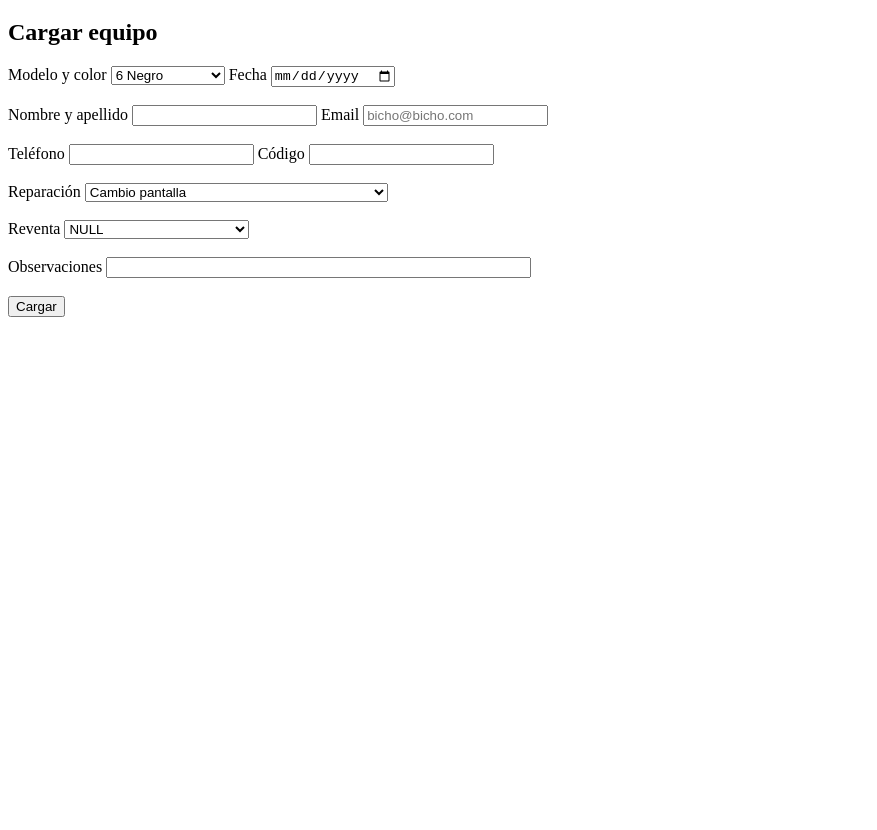
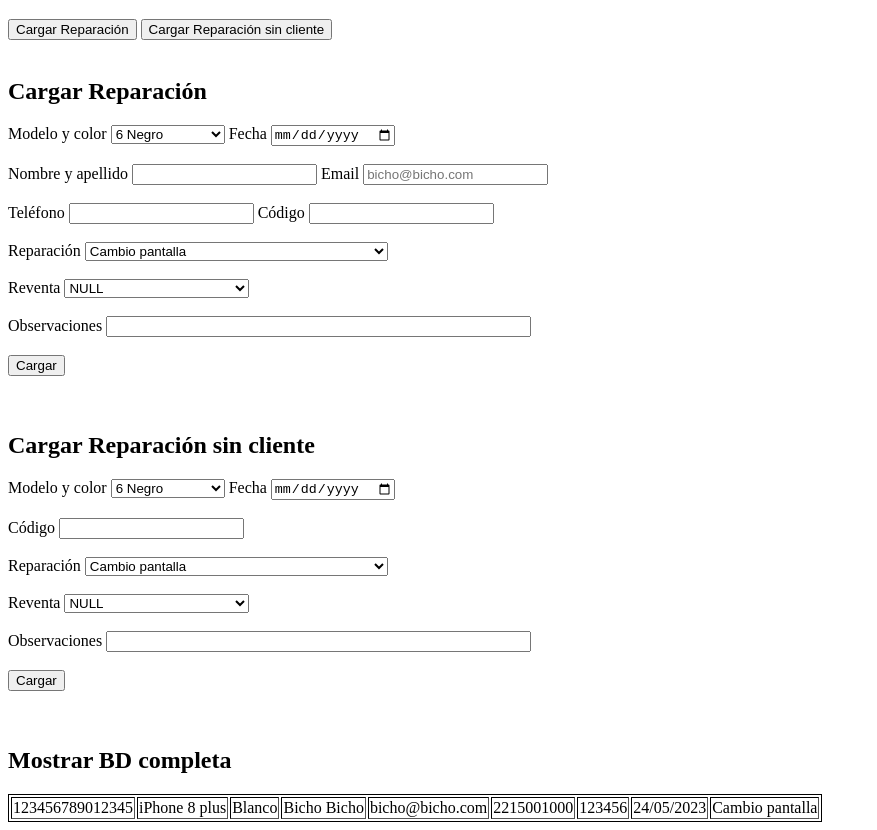
Before and after one commit to diegolevy86/portalHuevoApple, a plain HTML site: page index.html in a window 1280 px wide. Shown: the part 61-891 px from the top of the page, without its empty margins (0-877 px from the left). Before the commit the page ends 800 px from the top, so only its background shows below. Drawn offline with Linux system fonts and the light colour scheme.

Commit message:
Agrega funciones en index.html

```diff
--- a/index.html
+++ b/index.html
@@ -8,7 +8,11 @@
 </head>
 <body>
     <h1>Huevo Apple</h1>
-    <h2>Cargar equipo</h2>
+    <button href="#cargarReparacion">Cargar Reparación</button>
+    <button href="#cargarReparacionSinCliente">Cargar Reparación sin cliente</button>
+    <br>
+    <br>
+    <h2 id="cargarReparacion">Cargar Reparación</h2>
     <form action="/" method="post">
         <label for="modeloColor">Modelo y color</label>
         <select name="modeloColor">
@@ -72,5 +76,84 @@
         <br>
         <button type="submit">Cargar</button>
     </form>
+
+    <br>
+    <br>
+
+    <h2 id="cargarReparacionSinCliente">Cargar Reparación sin cliente</h2>
+    <form action="/" method="post">
+        <label for="modeloColor">Modelo y color</label>
+        <select name="modeloColor">
+            <option value="1">6 Negro</option>
+            <option value="2">6 Gris</option>
+            <option value="3">6 Dorado</option>
+            <option value="4">6 plus Negro</option>
+            <option value="5">6 plus Gris</option>
+            <option value="6">6 plus Dorado</option>
+            <option value="7">6S Negro</option>
+            <option value="8">6S Gris</option>
+            <option value="9">6S Dorado</option>
+            <option value="9">6S Rosa</option>
+            <option value="10">6S plus Negro</option>
+            <option value="11">6S plus Gris</option>
+            <option value="12">6S plus Dorado</option>
+            <option value="13">6S plus Rosa</option>
+        </select>
+        <label for="fecha">Fecha</label>
+        <input type="date" name="fecha">
+        <br>
+        <br>
+        <label for="codigo">Código</label>
+        <input type="text" name="codigo">
+        <br>
+        <br>
+        <label for="reparacion">Reparación</label>
+        <select name="Reparación">
+            <option value="1">Cambio pantalla</option>
+            <option value="2">Cambio batería</option>
+            <option value="3">Cambio dock</option>
+            <option value="4">Cambio cámara trasera</option>
+            <option value="5">Cambio flex cámara frontal</option>
+            <option value="6">Cambio flex sensores/parlante frontal (Face ID)</option>
+            <option value="7">Cambio carcasa / módulo trasero</option>
+        </select>
+        <br>
+        <br>
+        <label for="reventa">Reventa</label>
+        <select name="reventa">
+            <option value="1">NULL</option>
+            <option value="2">Fede hombre niño</option>
+            <option value="3">Martín ex peluquero</option>
+            <option value="4">Santi el enviado de Jesús</option>
+            <option value="5">Fantech deudores morosos</option>
+            <option value="6">Guido</option>
+        </select>
+        <br>
+        <br>
+        <label for="observaciones">Observaciones</label>
+        <input type="text" name="observaciones" size="50">
+        <br>
+        <br>
+        <button type="submit">Cargar</button>
+    </form>
+
+<br>
+<br>
+
+<h2>Mostrar BD completa</h2>
+<table border="1px" style="border: 1px solid black;">
+    <tr>
+        <td>123456789012345</td>
+        <td>iPhone 8 plus</td>
+        <td>Blanco</td>
+        <td>Bicho Bicho</td>
+        <td>bicho@bicho.com</td>
+        <td>2215001000</td>
+        <td>123456</td>
+        <td>24/05/2023</td>
+        <td>Cambio pantalla</td>
+    </tr>
+</table>
+
 </body>
 </html>
```
